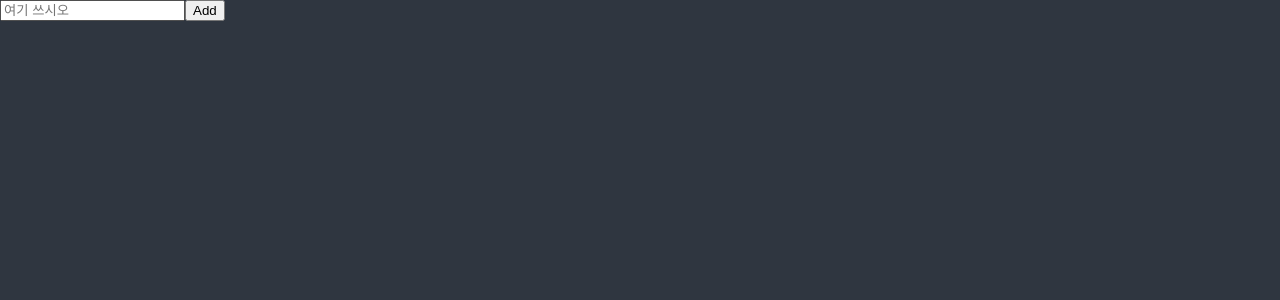
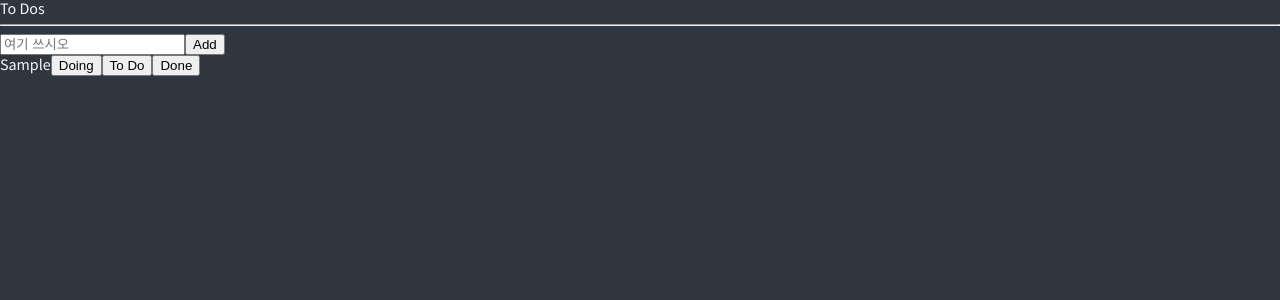
Before and after one commit to eovhdnjawm1/React-TodoList, a React (Create React App) app: page / in a window 1280 px wide. Both pictures are taken after typing "Sample" into the empty fields and a click on the button "Add". Shown: the top 300 px of the page. Built offline with nearby package versions, Linux system fonts and the light colour scheme.

Commit message:
ToDo List 리팩토링

```diff
--- a/src/App.tsx
+++ b/src/App.tsx
@@ -1,5 +1,5 @@
 import { createGlobalStyle } from 'styled-components';
-import TodoList from './TodoList';
+import TodoList from './components/TodoList';
 
 const GlobalStyle = createGlobalStyle`
 @import url('https://fonts.googleapis.com/css2?family=Source+Sans+Pro:wght@300;400&display=swap');
--- a/src/TodoList.tsx
+++ /dev/null
@@ -1,28 +0,0 @@
-
-import { useForm } from 'react-hook-form';
-
-interface IForm {
-	toDo: string;
-}
-
-function ToDoListAfter() {
-	const { register, handleSubmit, setValue } = useForm<IForm>();
-
-	const onSubmit = (data: IForm) => {
-		console.log('add to do', data.toDo)
-		setValue("toDo", "");
-	}
-
-	return (
-		<>
-			<form onSubmit={handleSubmit(onSubmit)}>
-				<input {...register("toDo", {
-					required: "Please write todo",
-				})} placeholder='여기 쓰시오' />
-				<button>Add</button>
-			</form>
-		</>
-	)
-}
-
-export default ToDoListAfter;
--- /dev/null
+++ b/src/atoms.tsx
@@ -0,0 +1,15 @@
+import { atom } from 'recoil';
+
+
+export interface IToDo {
+	text: string;
+	// todo doing done 3개만 받을 수 있음
+	category: "TO_DO" | "DOING" | "DONE";
+	id: number;
+
+}
+
+export const toDostate = atom<IToDo[]>({
+	key: "toDo",
+	default: [],
+});
--- /dev/null
+++ b/src/components/CreateToDo.tsx
@@ -0,0 +1,42 @@
+
+import { useForm } from 'react-hook-form';
+import { useSetRecoilState } from 'recoil';
+import { toDostate } from '../atoms';
+import { IToDo } from './../atoms';
+
+interface IForm {
+	toDo: string;
+}
+
+
+
+function CreateToDo() {
+
+	const setToDos = useSetRecoilState(toDostate);
+	const { register, handleSubmit, setValue } = useForm<IForm>();
+
+
+	const handleValid = ({ toDo }: IForm) => {
+		setValue("toDo", "");
+		// 직접적으로 설정할 수 있고 다른 함수를 받을 수 있음
+		// 하지만 바로 받을 수는 없고 return으로 받음
+		setToDos(oldToDos => [{
+			text: toDo,
+			id: Date.now(),
+			category: "TO_DO"
+		}, ...oldToDos]);
+	};
+
+	return (
+		<>
+			<form onSubmit={handleSubmit(handleValid)}>
+				<input {...register("toDo", {
+					required: "Please write todo",
+				})} placeholder='여기 쓰시오' />
+				<button>Add</button>
+			</form>
+		</>
+	)
+}
+
+export default CreateToDo;
--- /dev/null
+++ b/src/components/ToDo.tsx
@@ -0,0 +1,17 @@
+
+import { IToDo } from './../atoms';
+
+function ToDo({ text }: IToDo) {
+	return (
+		<>
+			<li >
+				<span>{text}</span>
+				<button>Doing</button>
+				<button>To Do</button>
+				<button>Done</button>
+			</li>
+		</>
+	)
+}
+
+export default ToDo;
--- /dev/null
+++ b/src/components/TodoList.tsx
@@ -0,0 +1,37 @@
+import { useRecoilState, useRecoilValue } from 'recoil';
+import { toDostate } from '../atoms';
+import CreateToDo from './CreateToDo';
+import ToDo from './ToDo'
+
+function ToDoListAfter() {
+	// const value = useRecoilValue(toDostate);
+	// const modFn = useSetRecoilState(toDostate);
+	// 위에 2개가 아래 2개랑 같음
+	// const [toDos, setToDos] = useRecoilState(toDostate);
+
+	const toDos = useRecoilValue(toDostate)
+
+
+
+	console.log(toDos);
+
+
+
+	return (
+
+		<>
+			<h1>To Dos</h1>
+			<hr />
+			<CreateToDo />
+			<ul>
+				{toDos.map((toDo) => (
+					// <ToDo text={toDo.text} category={toDo.category} id={toDo.id} />
+					// 같은것
+					<ToDo key={toDo.id} {...toDo} />
+				))}
+			</ul>
+		</>
+	)
+}
+
+export default ToDoListAfter;
```
Also changed, not shown: src/components/TodoListBefore.tsx (renamed from src/TodoListBefore.tsx).
